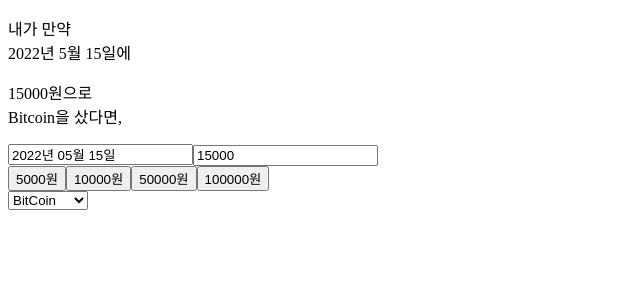
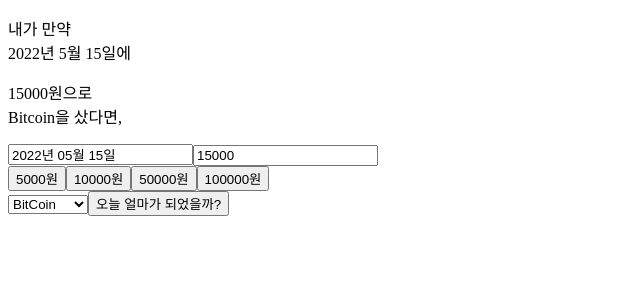
Before and after one commit to codeit-bootcamp-frontend/0-crypto-meter-techno-leaders, a React (Vite) app: page / in a window 1280 px wide. Shown: the top 300 px of the page, without its empty margins (0-640 px from the left). Built offline with nearby package versions, Linux system fonts and the light colour scheme.

Commit message:
feat: submit 버튼 누르면 콘솔창 출력

```diff
--- a/src/components/InputBoard.jsx
+++ b/src/components/InputBoard.jsx
@@ -65,9 +65,15 @@
     handleChange('amount', newAmount);
   };
 
+  const handleSubmit = (e) => {
+    e.preventDefault();
+    console.log(values);
+  };
+
   return (
     <div className="inputBoardContainer">
       <InputBoardTitle values={values} />
+      <form className="boardInput" onSubmit={handleSubmit}>
         <ReactDatePicker
           name="selectedDate"
           locale={'ko'}
@@ -99,12 +105,18 @@
             100000원
           </button>
         </div>
-      <select name="crypto" value={values.crypto} onChange={handleCryptoChange}>
+        <select
+          name="crypto"
+          value={values.crypto}
+          onChange={handleCryptoChange}
+        >
           <option value="Bitcoin">BitCoin</option>
           <option value="Ethereum">Ethereum</option>
           <option value="Tether">Tether</option>
           <option value="Dogecoin">Dogecoin</option>
         </select>
+        <button type="submit">오늘 얼마가 되었을까?</button>
+      </form>
     </div>
   );
 }
```
Lines whose indentation alone changed are shown as unchanged.
